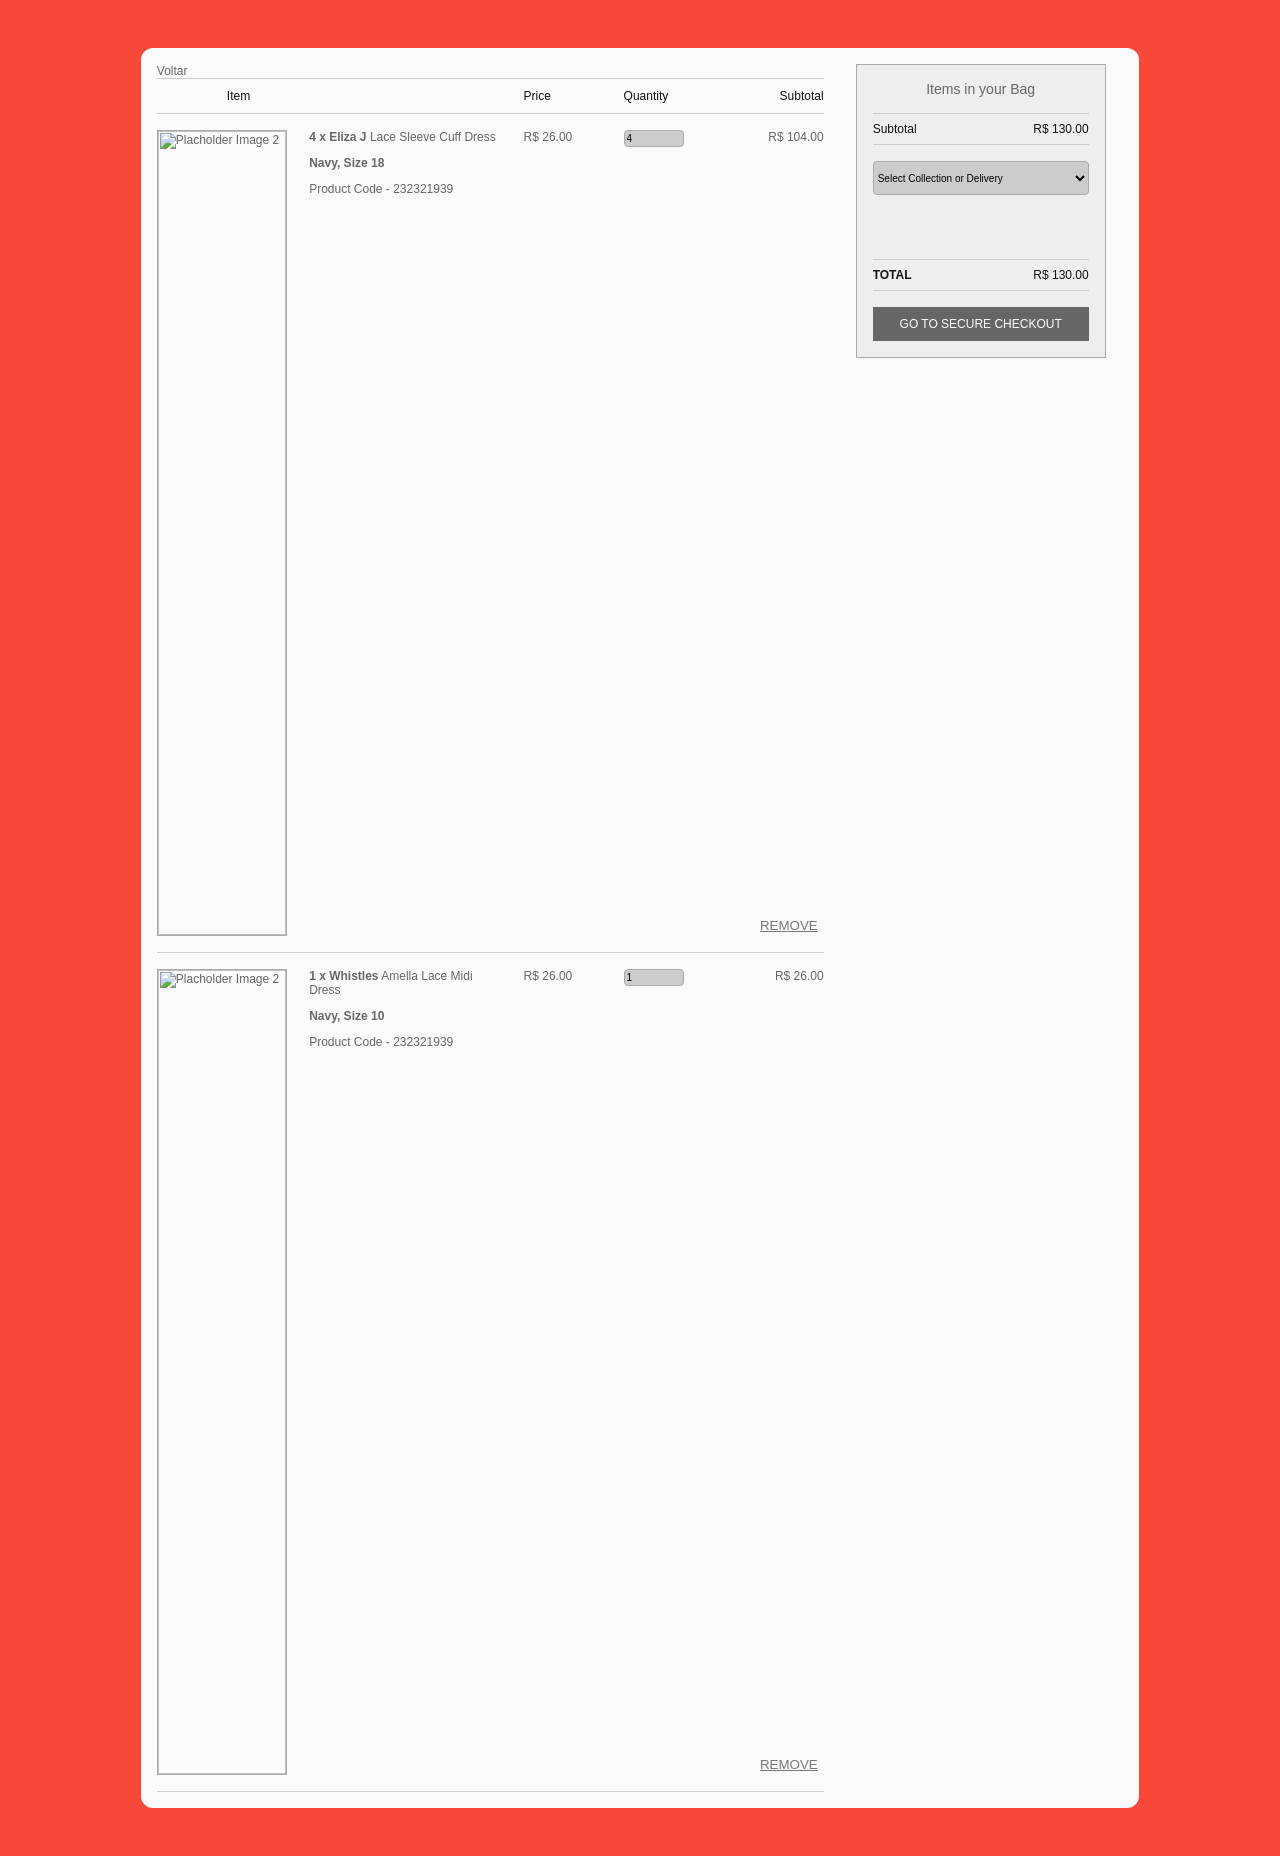
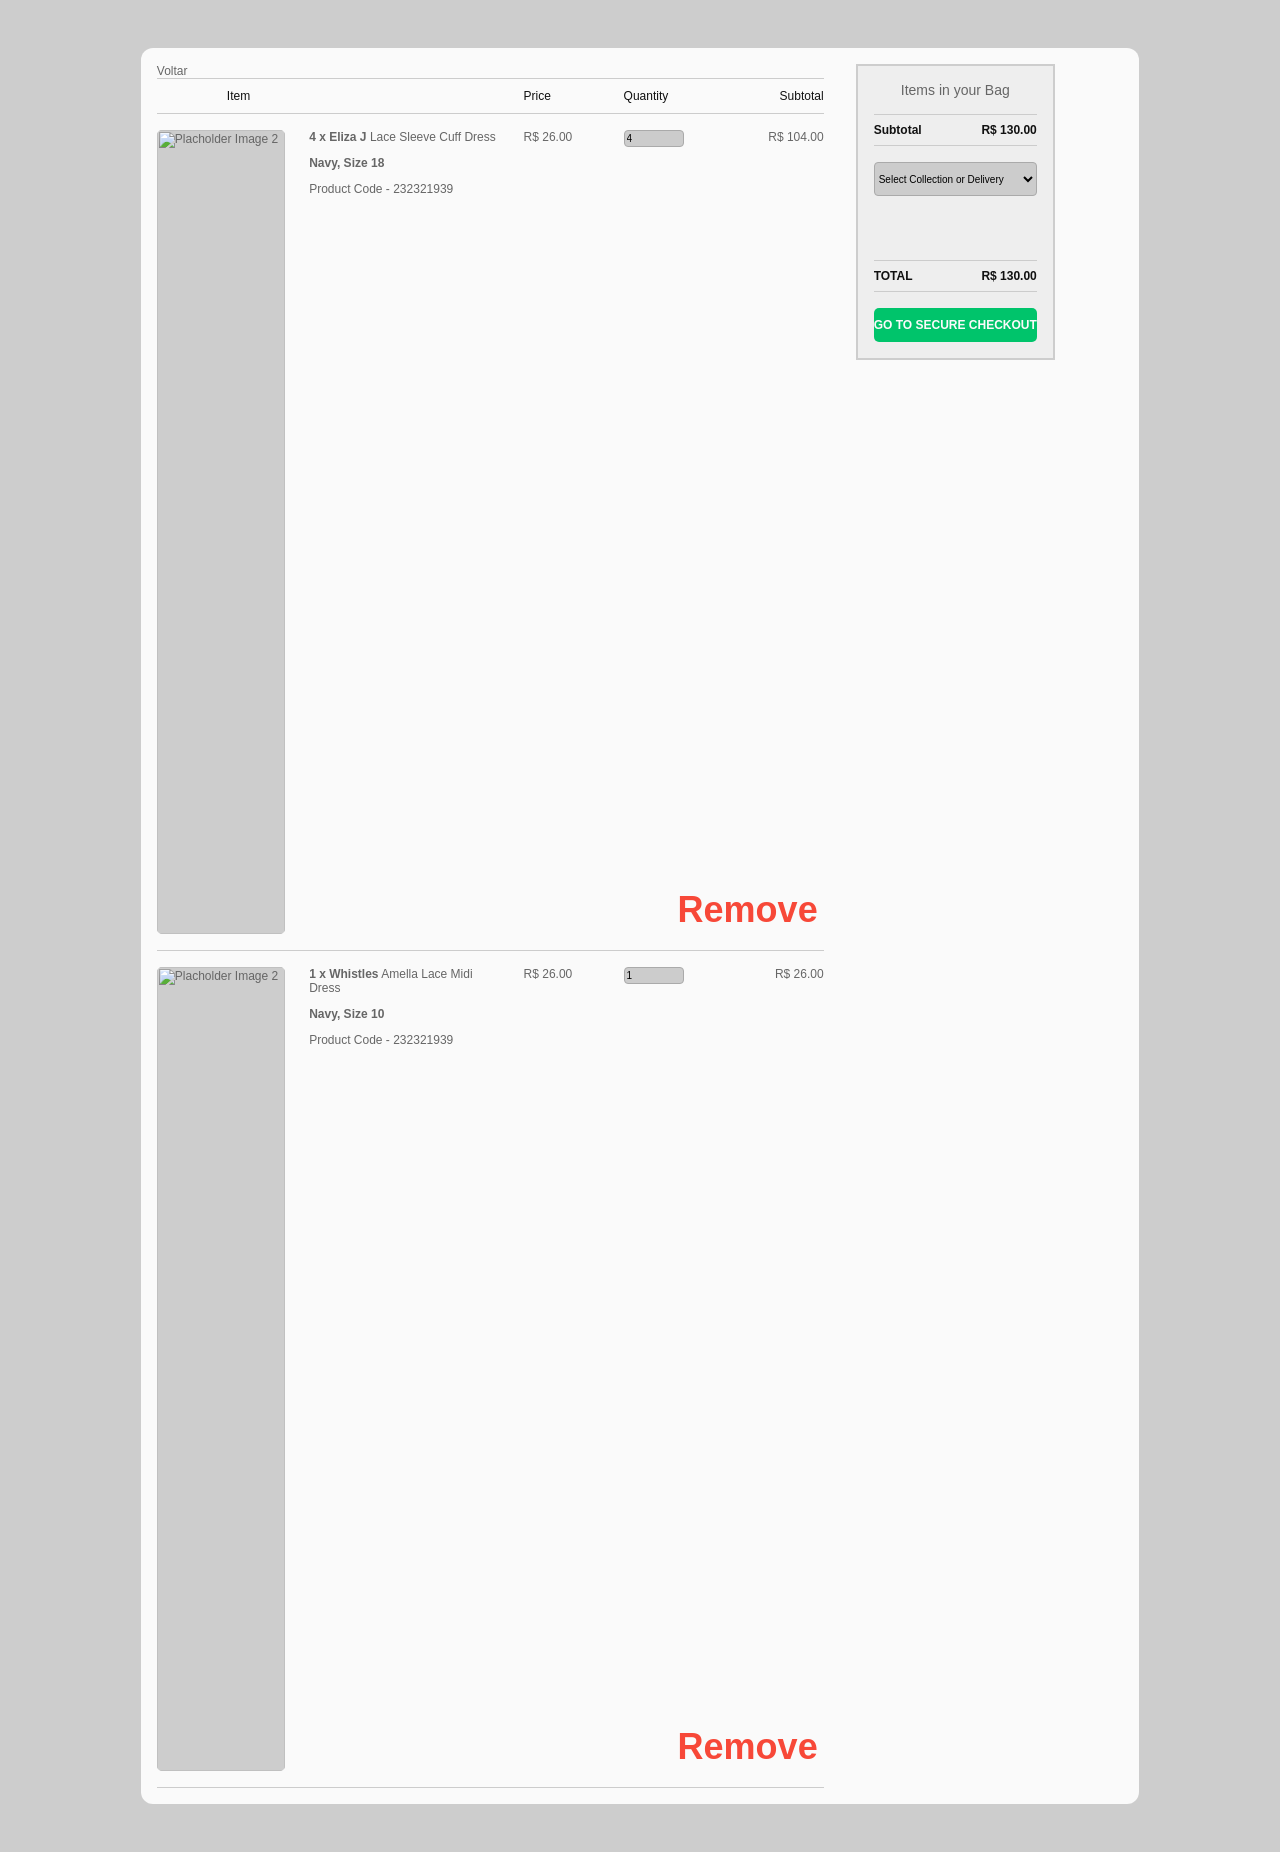

Update_1.10

--- a/css/cart.css
+++ b/css/cart.css
@@ -5,6 +5,7 @@
 	--PRIMARY: #F74838;
   --SECONDARY: #cdcdcd;
   --SUCSESS: #00C46B;
+  --DARK: #323232;
 
 	--FONT: "Montserrat", sans-serif;
 }
@@ -17,15 +18,18 @@ html a {
 
 body {
   color: #666;
-  margin: 2em auto;
   padding: 1em;
+  margin: 2em auto;
+  font-weight: 500;
   font-family: var(--FONT);
-  background-color: var(--PRIMARY);
+  background-color: var(--SECONDARY);
 }
 
 a {
   outline: 0;
+  color: var(--SECONDARYR);
   border: none;
+  cursor: pointer;
   text-decoration: none;
 }
 
@@ -51,13 +55,18 @@ button {
 }
 
 button {
-  background-color: #666;
-  color: #fff;
+  font-weight: 700;
+  border-radius: 5px;
+  color: var(--BACKGROUND);
+  background-color: var(--SUCSESS);
+  font-family: var(--FONT);
+  cursor: pointer;
+  transition: background .2s ease-in-out;
 }
 
 button:hover,
 button:focus {
-  background-color: #555;
+  background-color: var(--DARK);
 }
 
 img,
@@ -109,6 +118,12 @@ main {
   font-size: 0.75rem;
   border-radius: 1em;
   background-color: var(--BACKGROUND);
+}
+
+#goBack-btn i{
+  font-size: 36px;
+  color: var(--PRIMARY);
+  padding: 5px;
 }
 
 .basket,
@@ -204,10 +219,20 @@ li.subtotal:before {
 
 .remove button {
   background-color: transparent;
-  color: #777;
+  font-size: 36px;
+  color: var(--PRIMARY);
   float: none;
-  text-decoration: underline;
-  text-transform: uppercase;
+  transition: color .2s ease-in-out;
+}
+
+.remove button:hover  {
+  color: var(--DARK);
+}
+
+.remove button:hover::before  {
+  content: "TEM CERTEZA? "; 
+  font-size: 10px;
+  color: var(--DARK);
 }
 
 .item-heading {
@@ -232,7 +257,8 @@ li.subtotal:before {
 }
 
 .product-frame {
-  border: 1px solid #aaa;
+  background-color: var(--SECONDARY);
+  border-radius: 5px;
 }
 
 .product-details {
@@ -252,12 +278,18 @@ li.subtotal:before {
 }
 
 .empty-cart-message {
-  height: 100%;
   text-align: center;
 }
 
+.empty-animation {
+  width: 100%;
+  display: flex;
+  align-items: center;
+  justify-content: center;
+}
+
 .empty-cart-image {
-  max-width: 500px;
+  width: 40%;
   height: auto;
   object-fit: contain;
   margin-bottom: 15px;
@@ -275,14 +307,14 @@ aside {
 }
 
 .summary {
-  background-color: #eee;
-  border: 1px solid #aaa;
+  flex: 1;
   padding: 1rem;
   position: fixed;
-  width: 250px;
-  -webkit-box-sizing: border-box;
-  -moz-box-sizing: border-box;
   box-sizing: border-box;
+  background-color: #eee;
+  -moz-box-sizing: border-box;
+  -webkit-box-sizing: border-box;
+  border: 2px solid var(--SECONDARY);
 }
 
 .summary-total-items {
@@ -309,6 +341,7 @@ aside {
 .promo-value {
   color: #111;
   float: left;
+  font-weight: 600;
   width: 50%;
 }
 
